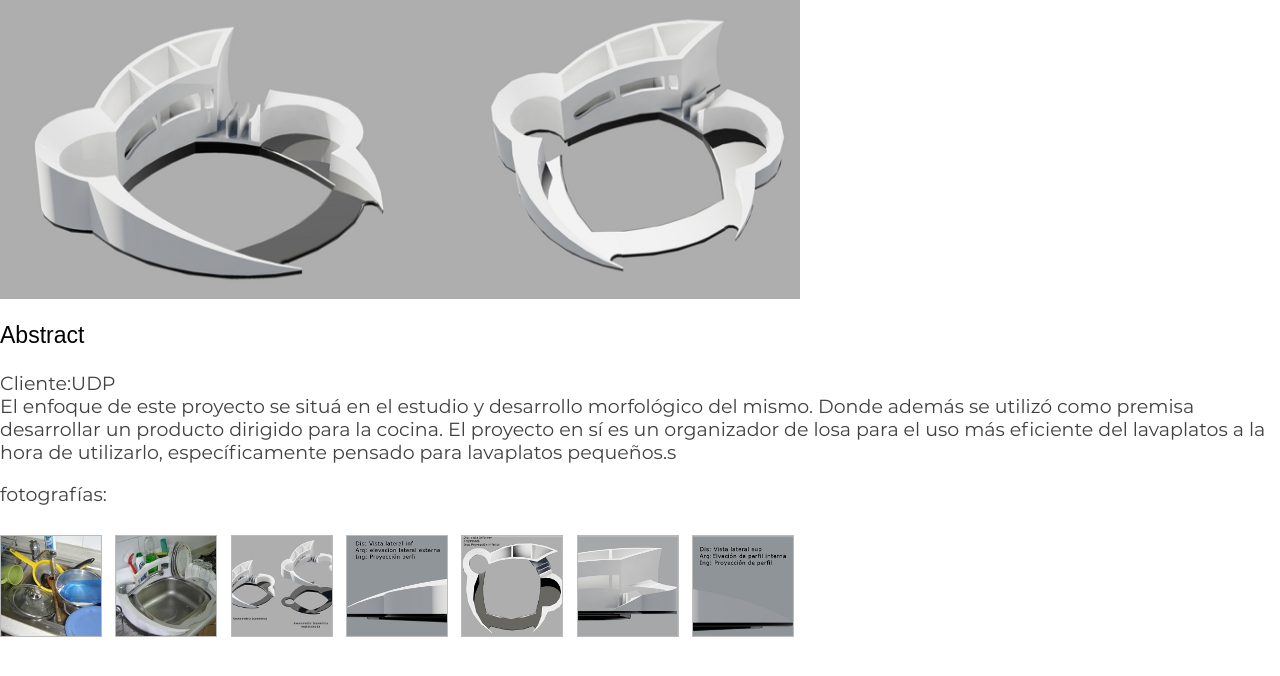
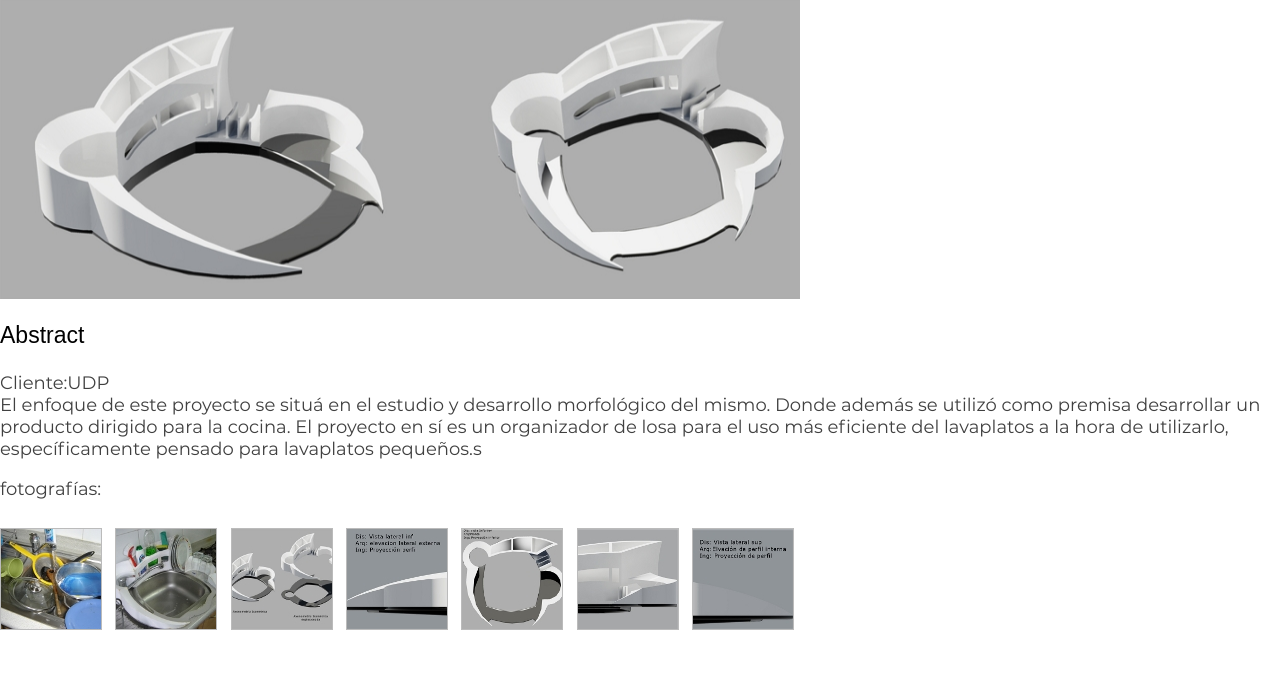
Before and after one commit to chuijse/chuijse.github.io, a PHP site: page /blocks/ind/trabajo1.html in a window 1280 px wide. Shown: the part 60-736 px from the top of the page. Run offline with PHP 8.4, Linux system fonts and the light colour scheme.

Commit message:
font size 4

```diff
--- a/styles/style.css
+++ b/styles/style.css
@@ -212,7 +212,7 @@ h4 {
 	}
 p {
 	color: #404040;
-	font-size: 19px;
+	font-size: 18px;
 	font-family: MotserratR;
 	text-decoration: none;
 	font-weight: normal;
@@ -220,7 +220,7 @@ p {
 
 em {
     color: #ff9955;
-	font-size: 19px;
+	font-size: 20px;
 	font-style: normal;
 }
 
```
